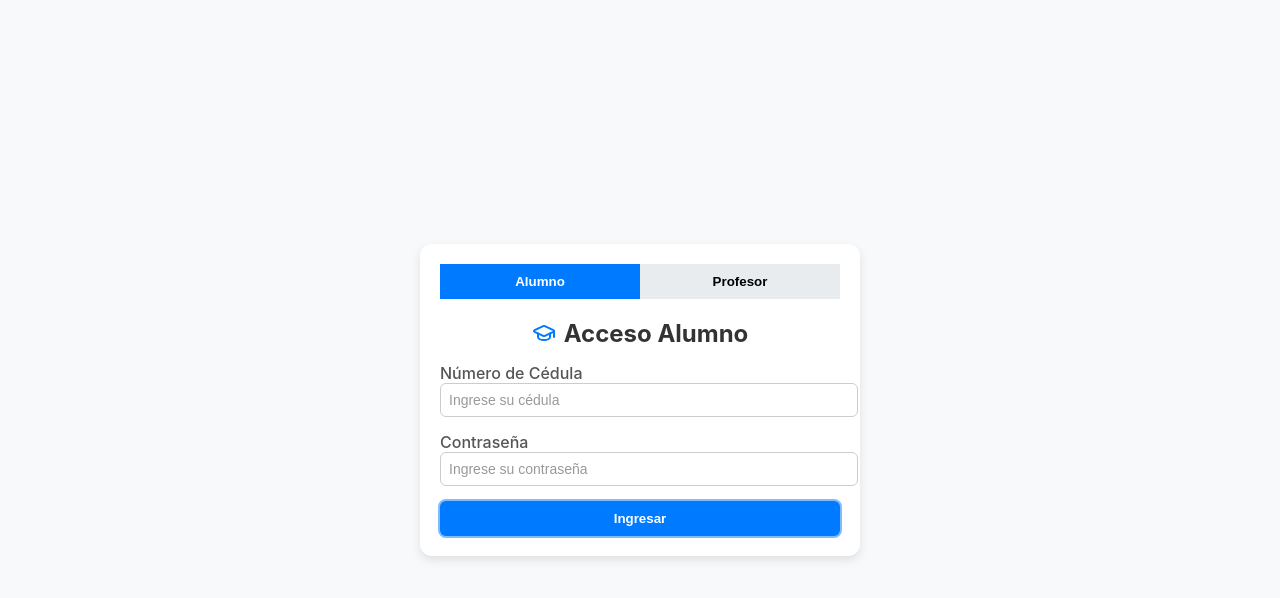
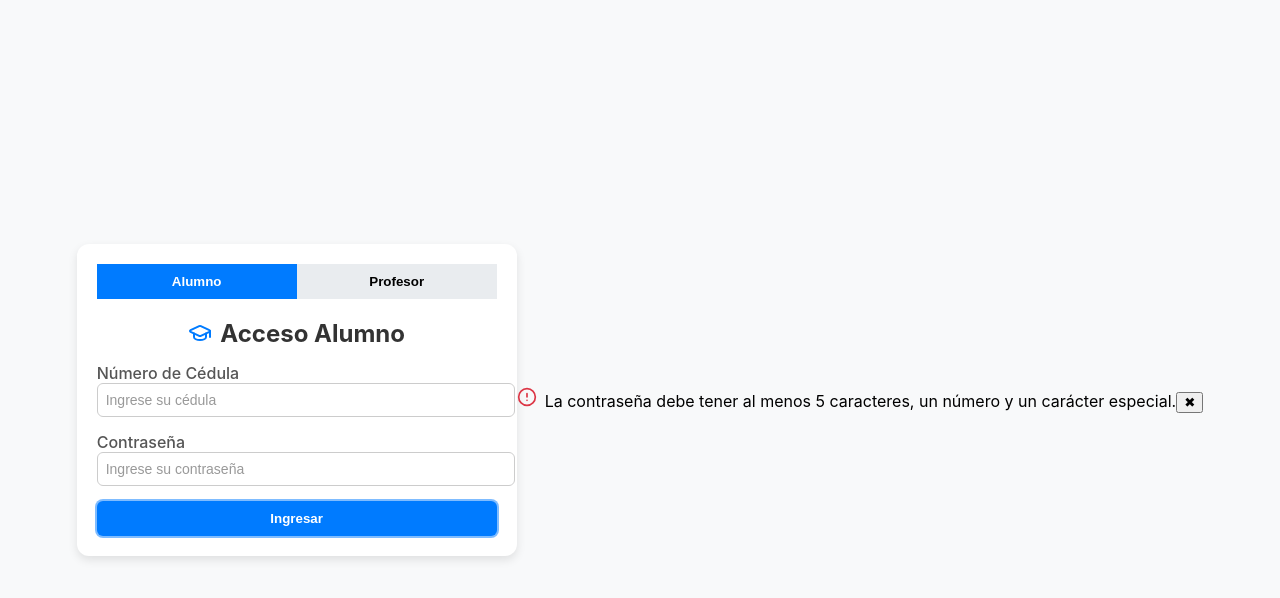
Before and after one commit to Jonathann-h/tp-is1, a React (Create React App) app: page / in a window 1280 px wide. Both pictures are taken after a click on the button "Ingresar". Shown: the top 598 px of the page. Built offline with nearby package versions, Linux system fonts and the light colour scheme.

Commit message:
El mensaje solo aparece cuando se presiona Ingresar

```diff
--- a/src/components/login.js
+++ b/src/components/login.js
@@ -2,7 +2,7 @@ import { useState } from "react";
 import { Card, CardContent } from "./ui/card";
 import { Input } from "./ui/input";
 import { Button } from "./ui/button";
-import { AlertCircle, Lock, GraduationCap, User } from "lucide-react";
+import { AlertCircle, GraduationCap, User } from "lucide-react";
 import { Dialog, DialogContent, DialogTitle } from "./ui/dialog";
 import "./login.css";
 
@@ -11,10 +11,9 @@ export default function Login() {
   const [showMessage, setShowMessage] = useState(false);
   const [userType, setUserType] = useState("Alumno"); // Estado para cambiar entre Alumno y Profesor
 
-  const validatePassword = (value) => {
-    setPassword(value);
+  const validatePassword = () => {
     const regex = /^(?=.*[!@#$%^&*])(?=.*\d).{5,}$/;
-    setShowMessage(!regex.test(value));
+    setShowMessage(!regex.test(password)); // Solo se activa al presionar "Ingresar"
   };
 
   return (
@@ -64,23 +63,23 @@ export default function Login() {
               placeholder="Ingrese su contraseña"
               className="input"
               value={password}
-              onChange={(e) => validatePassword(e.target.value)}
+              onChange={(e) => setPassword(e.target.value)} // Se almacena pero no se evalúa aún
             />
           </div>
-          <Button className="login-button">Ingresar</Button>
+          <Button className="login-button" onClick={validatePassword}>
+            Ingresar
+          </Button>
         </CardContent>
       </Card>
 
-      {/* Mensaje de error */}
-      <Dialog open={showMessage} onOpenChange={setShowMessage}>
-        <DialogContent>
-          <DialogTitle className="sr-only">Contraseña no válida</DialogTitle>
-          <div className="dialog-message">
-            <AlertCircle className="icon" />
-            La contraseña debe tener al menos 5 caracteres, un número y un carácter especial.
-          </div>
-        </DialogContent>
-      </Dialog>
+      {/* Mensaje emergente flotante */}
+      {showMessage && (
+        <div className="floating-message">
+          <AlertCircle className="icon" />
+          La contraseña debe tener al menos 5 caracteres, un número y un carácter especial.
+          <button className="close-button" onClick={() => setShowMessage(false)}>✖</button>
+        </div>
+      )}
     </div>
   );
 }
```
